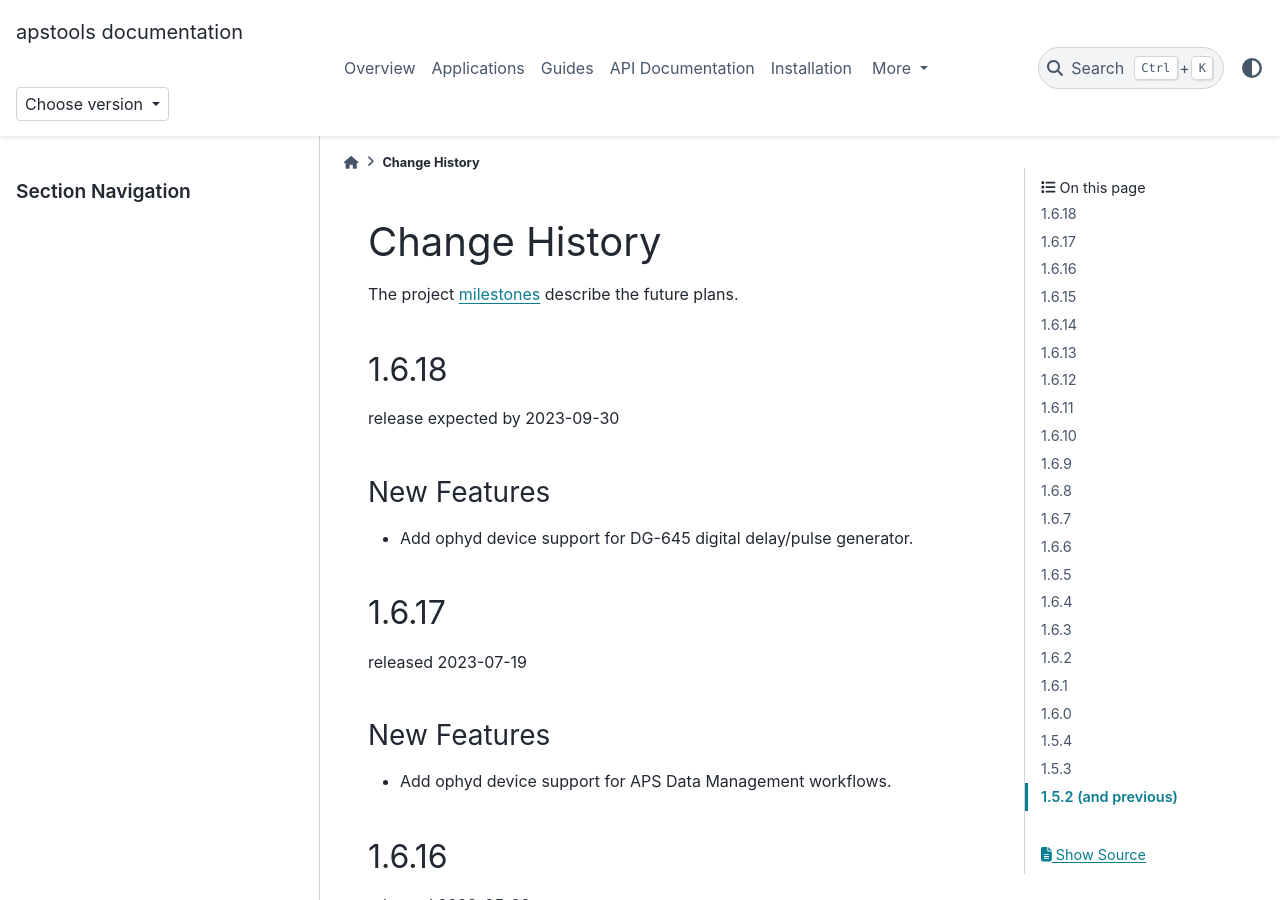
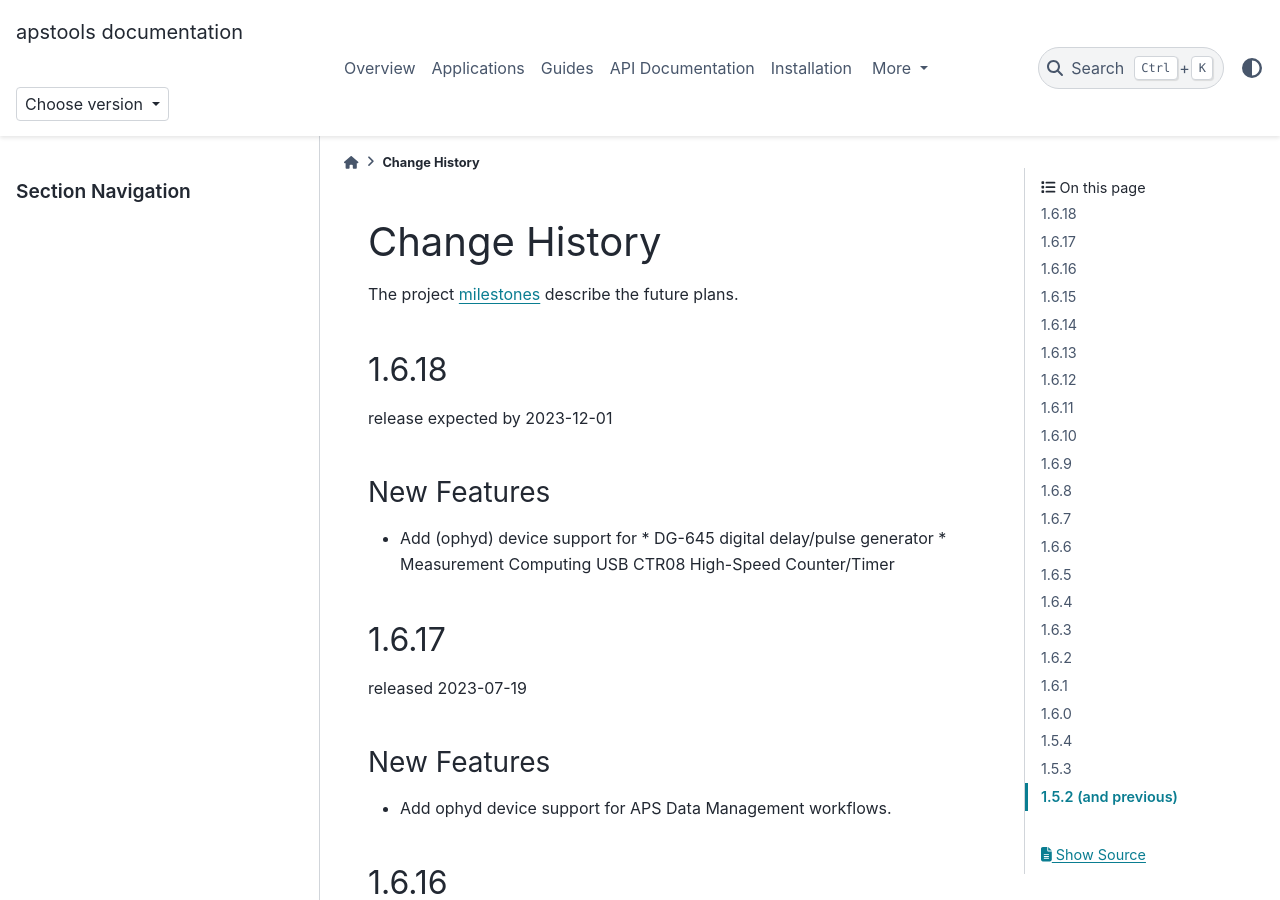
Before and after one commit to dogrecajb/apstools, a Sphinx documentation site: the page built from docs/source/changes.rst, in a window 1280 px wide and 900 px high. Built offline with Sphinx 7.4.7 and the PyData theme 0.15.4, drawn with Linux system fonts in a browser that asks for light colours; the version number could not be read and is left out.

Commit message:
DOC #882

```diff
--- a/CHANGES.rst
+++ b/CHANGES.rst
@@ -28,12 +28,14 @@ describe the future plans.
 1.6.18
 ******
 
-release expected by 2023-09-30
+release expected by 2023-12-01
 
 New Features
 ------------
 
-* Add ophyd device support for DG-645 digital delay/pulse generator.
+* Add (ophyd) device support for
+  * DG-645 digital delay/pulse generator
+  * Measurement Computing USB CTR08 High-Speed Counter/Timer
 
 1.6.17
 ******
```
Also changed, not shown: docs/source/api/_devices.rst (+12 -0 lines).
